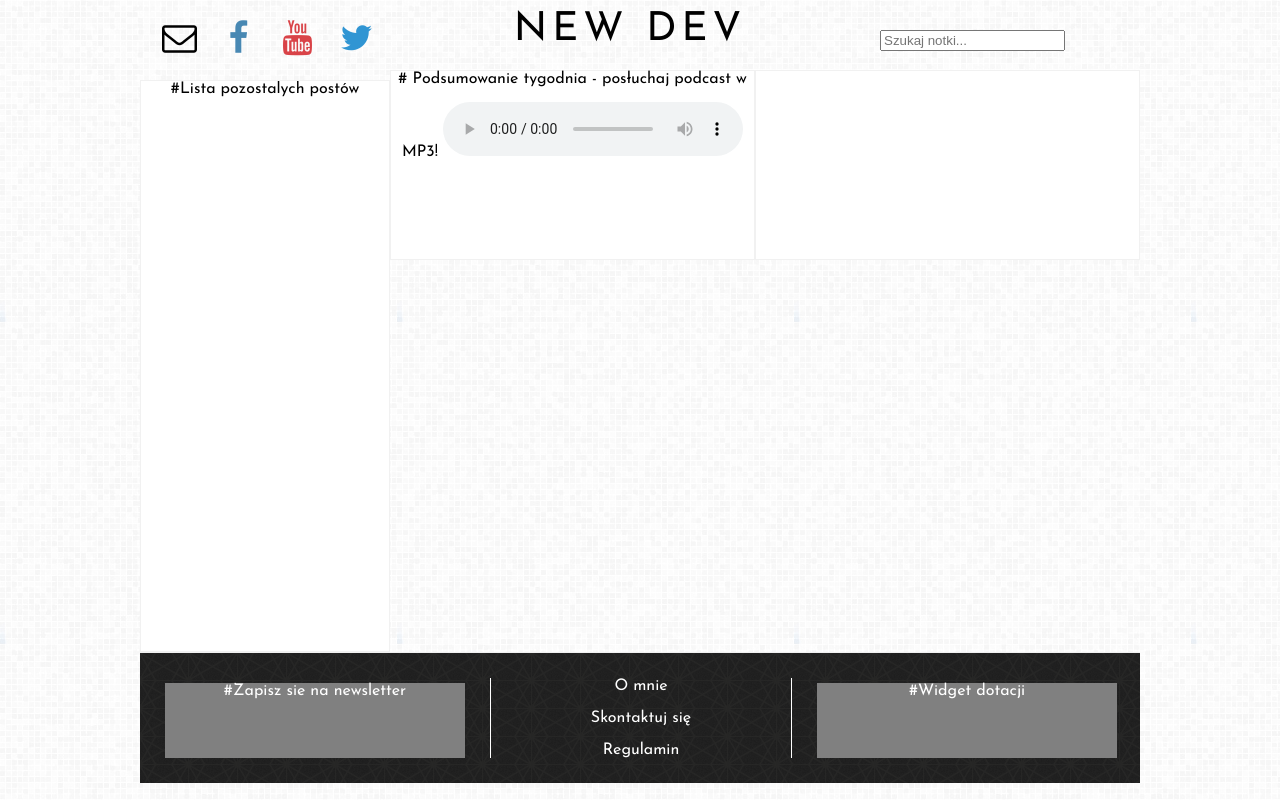
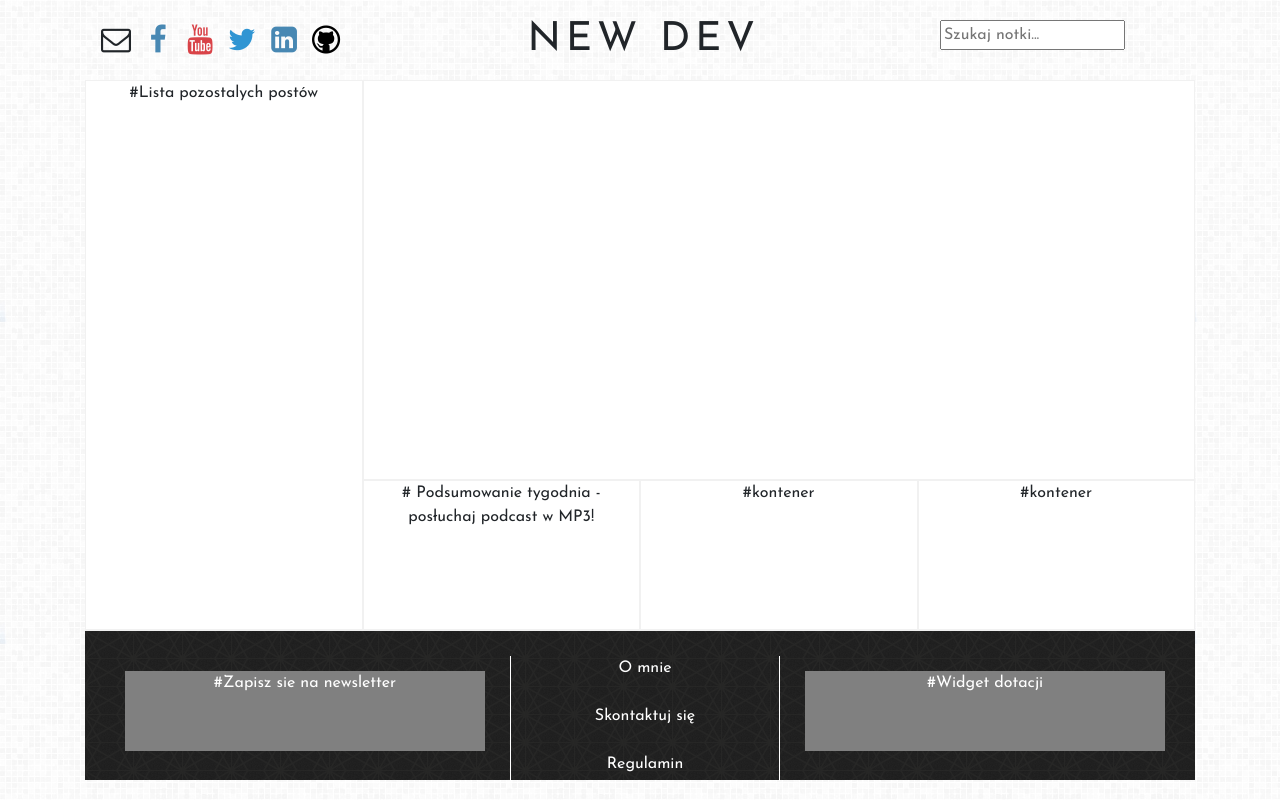
Before and after one commit to krzysztofic/first-django-blog, a Django app: page / in a window 1280 px wide. Run offline with Django 3.2, Linux system fonts and the light colour scheme; data that the repository does not hold is empty; some libraries are stand-ins or nearby versions.

Commit message:
Added bootstrap grid -almost done, added new social icons

```diff
--- a/static/css/css/fontello.css
+++ b/static/css/css/fontello.css
@@ -1,11 +1,11 @@
 @font-face {
   font-family: 'fontello';
-  src: url('../font/fontello.eot?22215496');
-  src: url('../font/fontello.eot?22215496#iefix') format('embedded-opentype'),
-       url('../font/fontello.woff2?22215496') format('woff2'),
-       url('../font/fontello.woff?22215496') format('woff'),
-       url('../font/fontello.ttf?22215496') format('truetype'),
-       url('../font/fontello.svg?22215496#fontello') format('svg');
+  src: url('../font/fontello.eot?64191644');
+  src: url('../font/fontello.eot?64191644#iefix') format('embedded-opentype'),
+       url('../font/fontello.woff2?64191644') format('woff2'),
+       url('../font/fontello.woff?64191644') format('woff'),
+       url('../font/fontello.ttf?64191644') format('truetype'),
+       url('../font/fontello.svg?64191644#fontello') format('svg');
   font-weight: normal;
   font-style: normal;
 }
@@ -15,7 +15,7 @@
 @media screen and (-webkit-min-device-pixel-ratio:0) {
   @font-face {
     font-family: 'fontello';
-    src: url('../font/fontello.svg?22215496#fontello') format('svg');
+    src: url('../font/fontello.svg?64191644#fontello') format('svg');
   }
 }
 */
@@ -55,10 +55,9 @@
   /* text-shadow: 1px 1px 1px rgba(127, 127, 127, 0.3); */
 }
 
-.icon-twitter:before { content: '\e800'; font-size: 35px; margin-top: 10px; } /* '' */
-.icon-youtube:before { content: '\e801'; font-size: 35px; margin-top: 10px;} /* '' */
-.icon-facebook:before { content: '\e802'; font-size: 35px; margin-top: 10px;} /* '' */
-.icon-instagram:before { content: '\e803'; font-size: 35px; margin-top: 10px;} /* '' */
-.icon-mail:before { content: '\e804'; font-size: 35px; margin-top: 10px;} /* '' */
-.icon-folder-open-empty:before { content: '\e805'; font-size: 35px; margin-top: 10px} /* '' */
-.icon-calendar:before { content: '\e806'; font-size: 35px; margin-top: 10px} /* '' */
+.icon-mail:before { content: '\e800'; } /* '' */
+.icon-github-circled-alt2:before { content: '\f056'; } /* '' */
+.icon-twitter:before { content: '\f099'; } /* '' */
+.icon-facebook:before { content: '\f09a'; } /* '' */
+.icon-youtube:before { content: '\f167'; } /* '' */
+.icon-linkedin-squared:before { content: '\f30c'; } /* '' */
--- a/static/css/style.css
+++ b/static/css/style.css
@@ -7,25 +7,22 @@ body
 	font-size: 10 px;
 }
 
-#container
+.container
 {
-	width: 1000px;
+	width: 100%;
 	height: 100%;
 	margin: auto;
 }
 
 .header
 {
-	width: 1000px;
 	height: 60px;
 	margin-top: 10px;
-	/*border-bottom: 1px solid #808080;*/
 }
 
 .newslist
 {
-	width: 248px;
-	height: 570px;
+	height: 550px;
 	background-color: white;
 	float: left;
 	text-align: center;
@@ -34,10 +31,9 @@ body
 	overflow: auto;
 }
 
-.main_content
+.main
 {
-	width: 748px;
-	height: 380px;
+	height: 400px;
 	background-color: white;
 	float: left;
 	margin-top: 10px;
@@ -45,36 +41,46 @@ body
 	overflow: auto;
 }
 
-.podcast
+.main_content
 {
-	width: 363px;
-	height: 188px;
+	height: 400px;
+	background-color: white;
+	float: left;
+	margin-top: 10px;
+	border: 1px solid #F1F1F1;
+	overflow: auto;
+	border: none;
+}
+
+.table1
+{
+	height: 150px;
 	background-color: white;
 	float: left;
 	text-align: center;
 	border: 1px solid #F1F1F1;
 }
 
-.tablica
+.table2
 {
-	width: 383px;
-	height: 188px;
+	height: 150px;
 	background-color: white;
 	float: left;
 	text-align: center;
 	border: 1px solid #F1F1F1;
 }
 
-#media
+.table3
 {
-	width: 250px;
-	height: 60px;
+	height: 150px;
+	background-color: white;
 	float: left;
+	text-align: center;
+	border: 1px solid #F1F1F1;
 }
 
 .szukaj
 {
-	width: 260px;
 	height: 60px;
 	float: left;
 	margin-left: 30px;
@@ -82,34 +88,38 @@ body
 
 input[type=text]
 {
-	margin-top: 20px;
+	margin-top: 10px;
 	margin-left: 20px;
 }
 
-audio
+.audio
 {
 	margin-top: 15px;
 }
 
 
-#logo
+.logo
 {
-	width: 400px;
 	height: 60px;
 	float: left;
 	text-align: center;
 	letter-spacing: 5px;
 	font-size:  40px;
 	margin-left: 40px;
+}
 
-
+.media
+{
+	height: 60px;
+	float: left;
+	margin-top: 10px;
+	margin-left: 10px;
 }
 
 .email
 {
-	float: left;
-	margin-left: 15px;
 	cursor: pointer;
+	font-size: 30px;
 }
 
 .email:hover
@@ -119,10 +129,9 @@ audio
 
 .fb
 {
-	margin-left: 10px;
 	color: #4888b3;
-	float: left;
 	cursor: pointer;
+	font-size: 30px;
 }
 
 .fb:hover
@@ -132,10 +141,9 @@ audio
 
 .tr
 {
-	margin-left: 10px;
 	color:  #3095d3;
-	float: left;
 	cursor: pointer;
+	font-size: 30px;
 }
 
 .tr:hover
@@ -145,10 +153,9 @@ audio
 
 .yt
 {
-	margin-left: 10px;
 	color: #d94348;
-	float: left;
 	cursor: pointer;
+	font-size: 30px;
 }
 
 .yt:hover
@@ -156,6 +163,29 @@ audio
 	color: #ad3539;
 }
 
+.li
+{
+	color: #4888b3;
+	cursor: pointer;
+	font-size: 30px;
+}
+
+.li:hover
+{
+	color: #396c8f;
+}
+
+.gh
+{
+	color: #000;
+	cursor: pointer;
+	font-size: 30px;
+}
+
+.gh:hover
+{
+	color: #808080;
+}
 
 
 #slider
@@ -193,34 +223,32 @@ audio
         100% { -webkit-transform:translateX(-100%); padding-left:110%; }
       }
 
-#stopka
+.footer
 {
 	/* Background pattern from subtlepatterns.com */
 	background-image: url("img/black.png");
 	color: white;
-	width: 100%;
-	height: 130px;
+	height: 150px;
 	border-top:1px solid #F1F1F1;
 }
 
-.linki
+.links
 {
-	width: 300px;
-	height: 100 px;
+	height: 125px;
 	float: left;
 	margin-top: 25px;
+	padding-bottom: 25px;
 	margin-left: 25px;
 	text-align: center;
 	border-right:1px solid #FFFFFF;
 	border-left:1px solid #FFFFFF;
 }
 
-.subskrybcja
+.subscribe
 {
-	width: 300px;
-	height: 75px;
+	height: 80px;
 	float: left;
-	margin-top: 30px;
+	margin-top: 40px;
 	margin-left: 25px;
 	text-align: center;
 	background-color: #808080;
@@ -228,10 +256,9 @@ audio
 
 .donate
 {
-	width: 300px;
-	height: 75px;
+	height: 80px;
 	float: left;
-	margin-top: 30px;
+	margin-top: 40px;
 	margin-left: 25px;
 	text-align: center;
 	background-color: #808080;
--- a/strona/templates/strona/base.html
+++ b/strona/templates/strona/base.html
@@ -8,11 +8,13 @@
 <meta name="description" content="" />
 <meta name="keywords" content="" />
 <meta http-equiv="X-UA-Compatible" content="IE=edge,chome=1" />
+<meta property="og:image" content="" />
+<link rel='shortcut icon' href='' />  <!--.ico-->
 
-<!-- include bootstrap
+<!-- include bootstrap-->
 <link rel="stylesheet" href="https://maxcdn.bootstrapcdn.com/bootstrap/4.0.0-beta.2/css/bootstrap.min.css" integrity="sha384-PsH8R72JQ3SOdhVi3uxftmaW6Vc51MKb0q5P2rRUpPvrszuE4W1povHYgTpBfshb" crossorigin="anonymous">
 <script src="https://maxcdn.bootstrapcdn.com/bootstrap/4.0.0-beta.2/js/bootstrap.min.js" integrity="sha384-alpBpkh1PFOepccYVYDB4do5UnbKysX5WZXm3XxPqe5iKTfUKjNkCk9SaVuEZflJ" crossorigin="anonymous"></script>
--->
+
 
 <!-- my own css -->
 <link rel="stylesheet" href="{% static 'css/style.css' %}" type='text/css'/>
@@ -22,50 +24,51 @@
 
 <body>
 
-<div id ="container">
-
-	<div class = "header">
-
-		<div id="media">
-			<div class="email"><i class="icon-mail"></i></div>
-			<div class="fb"><i class="icon-facebook"></i></div>
-			<div class="yt"><i class="icon-youtube"></i></div>
-			<div class="tr"><i class="icon-twitter"></i></div>
+<div class="container">
+	<div class="row">
+		<div class="header col-12">
+			<div class="media col-3">
+				<div class="row">
+					<div class="email col-0,5"><i class="icon-mail"></i></div>
+					<div class="fb col-0,5"><i class="icon-facebook"></i></div>
+					<div class="yt col-0,5"><i class="icon-youtube"></i></div>
+					<div class="tr col-0,5"><i class="icon-twitter"></i></div>
+					<div class="li col-0,5"><i class="icon-linkedin-squared"></i></div>
+					<div class="gh col-0,5"><i class="icon-github-circled-alt2"></i></div>
+				</div>
 			</div>
 
-		<div id="logo">NEW DEV</div>
+			<div class="logo col-5">NEW DEV</div>
 
 			<!--Wyszukiwarka postów-->
-		<div class ="szukaj">
+			<div class="szukaj col-3">
 				<form action="http://www.google.pl/search" method="get">
 				<input type="text" placeholder="Szukaj notki..." onfocus="this.placeholder=' ' " onblur="this.placeholder='Szukaj notki...' " name="q" />
 				<input type="hidden" name="ie" value="iso-8859-2" />
-
 				</form>
 			</div>
 
 			<div style="clear: both;"></div>
 		</div>
+	</div>
 
-	<div class = "newslist">#Lista pozostalych postów</div>
+	<div class = "newslist col-3">#Lista pozostalych postów</div>
 
-
-	<div class = "news">
+	<div class="main col-9">
 		{% block content %}
 		{% endblock %}
 	</div>
 
+		<div class = "table1 col-3"># Podsumowanie tygodnia - posłuchaj podcast w MP3!
 
-	<div class = "podcast"># Podsumowanie tygodnia - posłuchaj podcast w MP3!
-
-		<audio controls>
+			<!--<audio controls>
 			<source src="audio/track.mp3" type='audio/mpeg'>
 			Pobierz plik w formacie: <a href="audio/track.mp3">MP3</a>
 			</audio>
-
+		-->
 		</div>
 
-	<div class = "tablica">
+		<div class = "table2 col-3"> #kontener
 	<!--  Twitter widget
 		<blockquote class="twitter-tweet"><p lang="en" dir="ltr">
 			<a href="https://twitter.com/Vermintyn">@Vermintyn</a>
@@ -75,19 +78,21 @@
 -->
 		</div>
 
+	<div class = "table2 col-3"> #kontener</div>
+
 	<div style="clear: both;"></div>
 
-	<div id = "stopka">
+	<div class= "footer col-12">
 
-		<div class = "subskrybcja">#Zapisz sie na newsletter</div>
+		<div class = "subscribe col-4">#Zapisz sie na newsletter</div>
 
-		<div class = "linki">
+		<div class = "links col-3">
 				O mnie<br><br>
 				Skontaktuj się<br><br>
 				Regulamin<br>
 		</div>
 
-		<div class = "donate">#Widget dotacji <br><br><br><br></div>
+		<div class = "donate col-4">#Widget dotacji <br><br><br><br></div>
 
 	</div>
 
--- a/strona/templates/strona/post_list.html
+++ b/strona/templates/strona/post_list.html
@@ -2,8 +2,8 @@
 
 {% block content %}
 {% for post in posts %}
-	<div class = "main_content">
-		<h1><a href="">{{ post.title }}</a></h1>
+	<div class = "main_content col-9">
+		<h1>{{ post.title }}</h1>
 		<p>published: {{ post.published_date }}</p>
     <p>{{ post.text|linebreaksbr }}</p>
 	</div>
```
Also changed, not shown: static/css/css/config.json (added, +46 -0 lines), static/css/css/fontello-codes.css (+6 -7 lines), static/css/css/fontello-ie7-codes.css (+6 -7 lines), static/css/css/fontello-ie7.css (+6 -7 lines), static/css/font/config.json (added, +46 -0 lines), static/css/css/fontello-embedded.css, static/css/font/fontello.ttf, static/css/font/fontello.woff, static/css/font/fontello.woff2, static/css/font/fontello1.ttf (added), 2 other files. Lines whose indentation alone changed are shown as unchanged.
